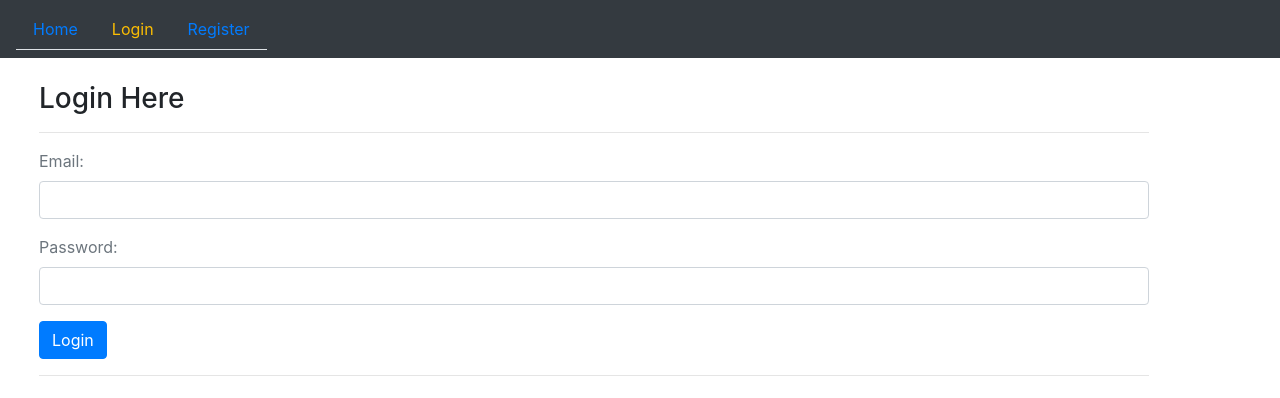
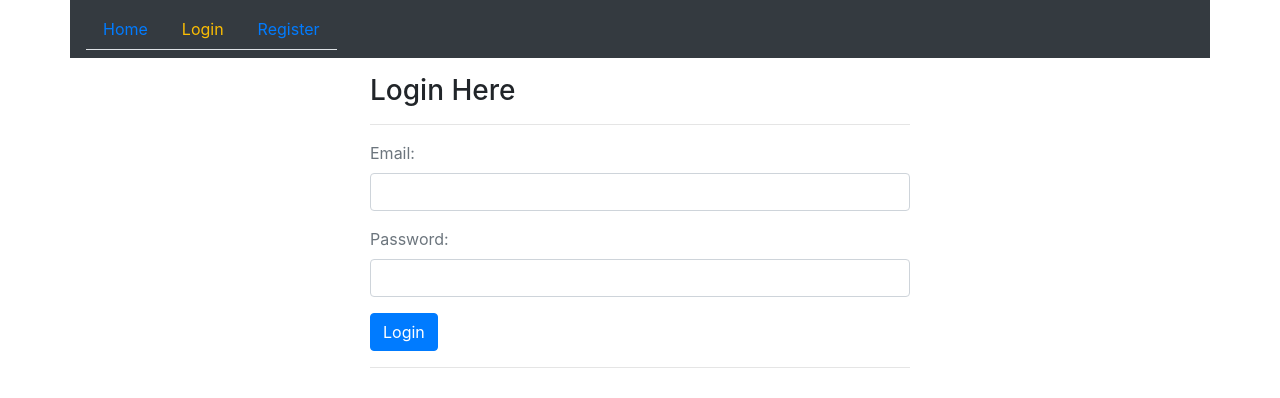
Before and after one commit to mdhabibur/ecommerce_bohubrihi_s_paul, a React (Create React App) app in the folder e_com_frontend/: page /login in a window 1280 px wide. Shown: the top 398 px of the page. Built offline with nearby package versions, Linux system fonts and the light colour scheme; no server answers.

Commit message:
layout updated in frontend

```diff
--- a/e_com_frontend/src/components/Layout.js
+++ b/e_com_frontend/src/components/Layout.js
@@ -1,7 +1,7 @@
 import React, { useEffect } from "react";
 import Menu from "./Menu";
 
-const Layout = ({ title, className, children }) => {
+const Layout = ({ title, className, offsetMd3, children }) => {
 
     useEffect( () => {
         document.title = title
@@ -11,8 +11,14 @@ const Layout = ({ title, className, children }) => {
 		<>
 			<Menu />
 
-			<div className={`${className} m-4`}>
-                {children}
+			<div className={`${className} my-3`}>
+				<div className="row">
+					<div className={offsetMd3 ? `col-md-6 ${offsetMd3}` : `col-md-12`}
+					>
+
+						{children}
+					</div>
+				</div>
             </div>
 		</>
 	);
--- a/e_com_frontend/src/components/Menu.js
+++ b/e_com_frontend/src/components/Menu.js
@@ -12,7 +12,7 @@ const Menu = () => {
 
 	return (
 		<>
-			<nav className="navbar navbar-dark bg-dark">
+			<nav className="navbar navbar-dark bg-dark container">
 				<ul className="nav nav-tabs">
 					<li className="nav-item">
 						<Link to="/" className={`${isActivated("/")} nav-link`}>
--- a/e_com_frontend/src/components/user/Login.js
+++ b/e_com_frontend/src/components/user/Login.js
@@ -141,7 +141,7 @@ const Login = () => {
 
 
 	return (
-		<Layout title='Login' className='container'>
+		<Layout title='Login' offsetMd3="offset-md-3" className='container'>
 
 			{loading && showLoading(loading)}
 			{error && showError(error, errorMsg)}
--- a/e_com_frontend/src/components/user/Register.js
+++ b/e_com_frontend/src/components/user/Register.js
@@ -122,7 +122,7 @@ const Register = () => {
 	);
 
 	return (
-		<Layout title="Register" className="container">
+		<Layout title="Register" className="container" offsetMd3="offset-md-3">
 
 			{loading && showLoading(loading)}
 			{error && showError(error, errorMsg)}
```
